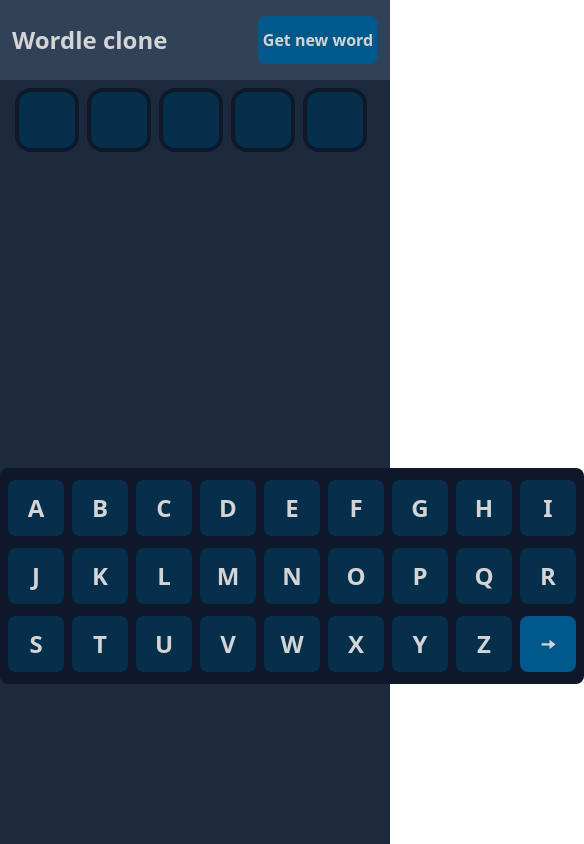
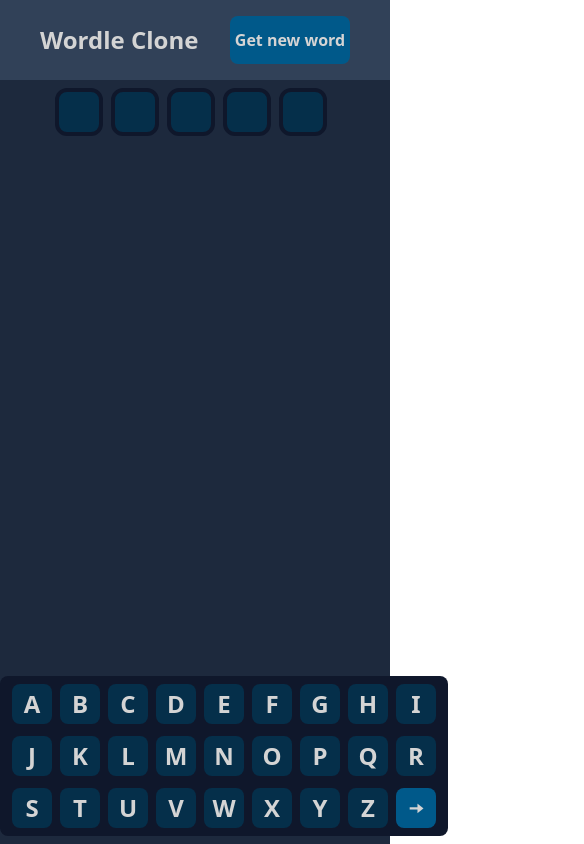
Before and after one commit to M4TI-H/Wordle-Clone, a React (Vite) app: page / in a window 390 px wide. Shown: the whole page, 584 px wide, since content can reach past the window. Built offline with nearby package versions, Linux system fonts and the light colour scheme; no server answers.

Commit message:
working on responiviness

```diff
--- a/src/App.jsx
+++ b/src/App.jsx
@@ -1,5 +1,4 @@
 import { useCallback, useEffect, useState, useRef } from 'react';
-import { Container, Navbar, Stack, Button } from "react-bootstrap";
 import LetterRow from './components/letterRow';
 import './globals.css';
 
@@ -22,13 +21,14 @@ function App() {
     let newWord = data[0].toUpperCase();
     setWord(newWord);
 
-    console.log(newWord);
     setGuesses([]);
     setCorrectCheck([]);
     setInputTextValue("");
     setTurn(0);
     setIsGuessed(false);
-
+    setSemiCorrectLetters([]);
+    setCorrectLetters([]);
+    setIncorrectLetters([]);
     setTimeout(() => {
       gameContainerRef.current?.focus();
     }, 0);
@@ -39,7 +39,7 @@ function App() {
   }, []);
 
   const handleKeyDown = useCallback((e) => {
-    if (isGuessed || turn > 4) {
+    if (isGuessed || turn >= 5) {
       return;
     }
 
@@ -104,30 +104,30 @@ function App() {
   }, [inputTextValue, word]);
 
   return (
-    <Stack className='bg-slate-800 w-screen h-screen'>
-      <Navbar className='w-full h-20
-      flex justify-between items-center px-3
+    <div className='flex flex-col bg-slate-800 w-screen min-h-[100dvh]'>
+      <nav className='w-full h-20
+      flex justify-between items-center px-10
       bg-slate-700'>
-        <Navbar.Brand className='text-2xl text-neutral-300 font-bold'
-        >Wordle clone</Navbar.Brand>
-        <Button className='h-12 w-30
+        <h1 className='text-2xl text-neutral-300 font-bold'
+        >Wordle Clone</h1>
+        <button className='h-12 w-30
           bg-sky-800 rounded-lg
           text-neutral-300 font-semibold
           cursor-pointer hover:bg-sky-900'
           onClick={() => fetchRandomWord()}
-        >Get new word</Button>
-      </Navbar>
+        >Get new word</button>
+      </nav>
 
-      <Container
-        className='w-90 h-95
+      <div
+        className='w-70 md:w-90 min-h-65
         flex flex-col mx-auto mt-2
         focus:outline-none'
         tabIndex={0}
         ref={gameContainerRef}
       >
         {Array.from({ length: Math.min(turn + 1, 5) }).map((_, row_id) => (
-          <Container key={row_id}
-            className='w-full h-18
+          <div key={row_id}
+            className='w-full h-14 md:h-18
             grid grid-cols-5'
           >
             {Array.from({ length: 5 }).map((_, col_id) => {
@@ -147,28 +147,67 @@ function App() {
                 letter = inputTextValue[col_id] || "";
               }
               return (
-                <Container
-                  className={`w-16 h-16
+                <div
+                  className={`size-12 md:size-16
                   flex items-center justify-center
-                  border-4 border-slate-900 rounded-2xl
+                  border-4 border-slate-900 rounded-xl md:rounded-2xl
                   font-extrabold text-3xl text-neutral-300
                   ${bgColor}`}
                   key={col_id}
                 >
                   {letter}
-                </Container>
+                </div>
               );
             })}
-          </Container>
+          </div>
         ))}
-      </Container>
-      <Container>
+      </div>
+      <div className='mt-auto mb-2'>
         <LetterRow correctLetters={correctLetters} semiCorrectLetters={semiCorrectLetters} incorrectLetters={incorrectLetters}
         handleCheck={handleCheck} isGuessed={isGuessed} turn={turn}
         />
-      </Container>
-    </Stack>
-  )
+      </div>
+
+      {isGuessed &&
+      <div className='w-90 h-100 absolute top-1/2 left-1/2
+        -translate-x-1/2 -translate-y-1/2
+        flex flex-col items-center p-3 py-10
+        bg-slate-900 rounded-xl border-5 border-emerald-500'
+      >
+        <p className='font-bold text-3xl text-sky-900'>You won!</p>
+        <p className='font-bold text-5xl text-emerald-500 mt-2'
+        >{word}</p>
+        <p className='font-bold text-3xl text-sky-900'>You got it in {turn+1} {turn === 0 ? "try" : "tries"}!</p>
+        <button className='h-12 w-30
+          bg-sky-800 rounded-lg mt-auto
+          text-neutral-300 font-semibold
+          cursor-pointer hover:bg-sky-900'
+          onClick={() => fetchRandomWord()}
+        >Play again!</button>
+      </div>
+      }
+
+      {!isGuessed && turn === 5 &&
+      <div className='w-90 h-100 absolute top-1/2 left-1/2
+        -translate-x-1/2 -translate-y-1/2
+        flex flex-col items-center p-3 py-10
+        bg-slate-900 rounded-xl border-5 border-rose-700'
+      >
+        <p className='font-bold text-3xl text-sky-900'>You lost!</p>
+        <p className='font-bold text-xl text-sky-900 mt-5'>The word was:</p>
+        <p className='font-bold text-5xl text-rose-700 mt-2'
+        >{word}</p>
+        <button className='h-12 w-30
+          bg-sky-800 rounded-lg mt-auto
+          text-neutral-300 font-semibold
+          cursor-pointer hover:bg-sky-900'
+          onClick={() => fetchRandomWord()}
+        >Try again!</button>
+      </div>
+      }
+
+    </div>
+  );
 }
 
 export default App
--- a/src/components/keyboardLetter.jsx
+++ b/src/components/keyboardLetter.jsx
@@ -1,4 +1,3 @@
-import { Container } from "react-bootstrap";
 import '../globals.css';
 
 function KeyboardLetter({letter, isCorrect}) {
@@ -17,12 +16,12 @@ function KeyboardLetter({letter, isCorrect}) {
   }
 
   return(
-    <Container className={`w-14 h-14
+    <div className={`size-10 md:size-14
     flex items-center justify-center m-1
     font-bold text-2xl rounded-lg
     ${bgColor} ${fontColor}`}>
       <p>{String.fromCharCode(letter)}</p>
-    </Container>
+    </div>
   );
 }
 
--- a/src/components/letterRow.jsx
+++ b/src/components/letterRow.jsx
@@ -1,4 +1,4 @@
-import { Button, Row, Col } from "react-bootstrap";
+import { Row, Col } from "react-bootstrap";
 import KeyboardLetter from "./keyboardLetter";
 import '../globals.css';
 
@@ -9,7 +9,7 @@ function LetterRow({correctLetters, semiCorrectLetters, incorrectLetters, handle
 
   return(
     <>
-     <Row className='w-146 h-20
+     <Row className='w-112 md:w-146 h-14 md:h-20
      flex justify-center items-center mx-auto
      bg-slate-900 rounded-t-lg'
      >
@@ -29,7 +29,7 @@ function LetterRow({correctLetters, semiCorrectLetters, incorrectLetters, handle
         </Col>
       ))}
     </Row>
-    <Row className='w-146 h-14
+    <Row className='w-112 md:w-146 h-12 md:h-20
       flex justify-center items-center mx-auto
       bg-slate-900'
     >
@@ -49,7 +49,7 @@ function LetterRow({correctLetters, semiCorrectLetters, incorrectLetters, handle
         </Col>
       ))}
     </Row>
-    <Row className='w-146 h-20
+    <Row className='w-112 md:w-146 h-14 md:h-20
       flex justify-center items-center mx-auto
       bg-slate-900 rounded-b-lg'
     >
@@ -68,13 +68,13 @@ function LetterRow({correctLetters, semiCorrectLetters, incorrectLetters, handle
           }
         </Col>
       ))}
-      <Button onClick={handleCheck} disabled={isGuessed || turn > 5}
-        className='w-14 h-14
+      <button onClick={handleCheck} disabled={isGuessed || turn > 5}
+        className='size-10 md:size-14
         flex items-center justify-center m-1
         font-bold text-lg text-neutral-300
         rounded-lg cursor-pointer
         bg-sky-800 hover:bg-sky-900'
-      >&#129030;</Button>
+      >&#129030;</button>
     </Row>
     </>
 
```
